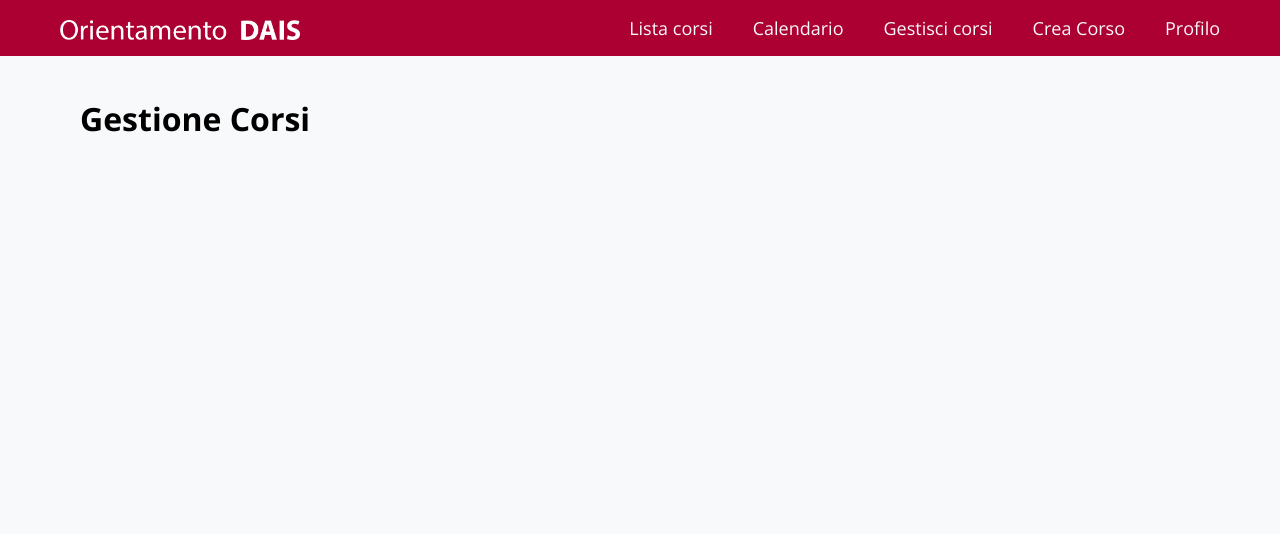
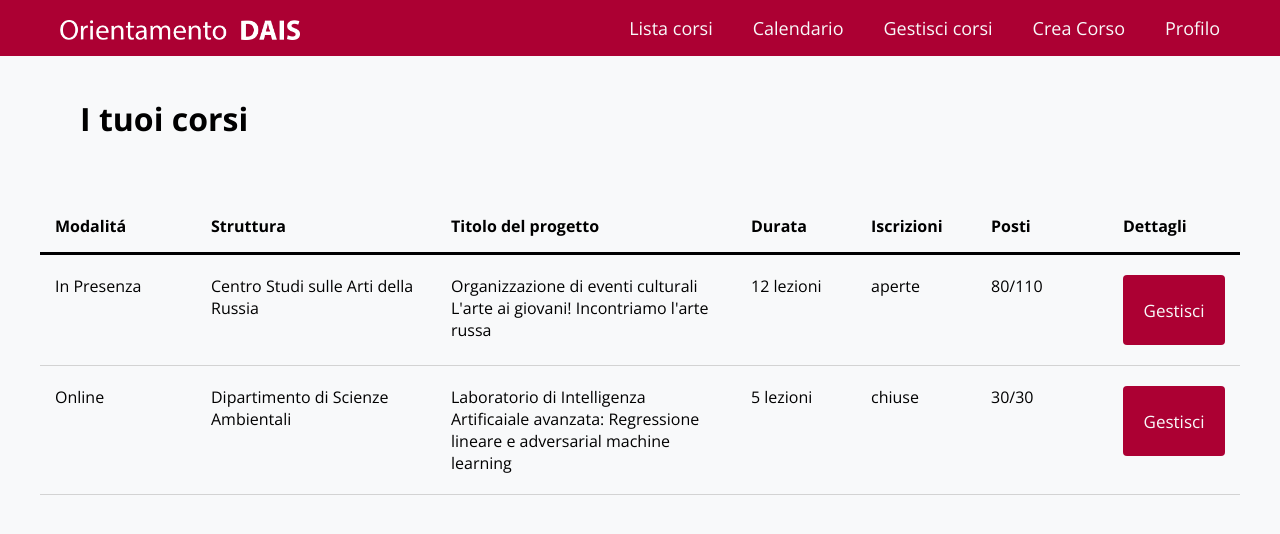
Before and after one commit to Zanotto-Enrico/OrientamentoDAIS, a Flask app: page /gestisciCorsi in a window 1280 px wide. Shown: the top 534 px of the page. Run offline with Flask 2, Linux system fonts and the light colour scheme; the visitor is signed in with stand-in values (Sample User, id 1); parts of the project's set-up code (start-up, migrations or seed data) failed here and were passed over.

Commit message:
aggiunta grafica gestione corsi e profilo

```diff
--- a/app.py
+++ b/app.py
@@ -1,6 +1,7 @@
+from distutils.log import info
 import logging
 from logging.handlers import RotatingFileHandler
-from pickle import FALSE
+from pickle import FALSE, TRUE
 from flask import Flask, request, render_template, redirect, url_for, session
 import jyserver.Flask as jsf
 
@@ -95,16 +96,18 @@ def listaCorsi ():
 	else:
 		return redirect(url_for("login"))
 
-#Carica la pagina con la lista dei corsi disponibili
+#Carica la pagina per la creazione di un nuovo corso (solo per prof)
 @app.route ('/creaCorso', methods=['GET'])
 def creaCorso ():
 	if "user" in session and session["isProfessor"] == True:
-		return Calendario.render(render_template("creaCorso.html"))
+		pagina = Calendario
+		pagina.reset()
+		return pagina.render(render_template("creaCorso.html"))
 	else:
 		return redirect(url_for("login"))
 
-#Carica la pagina con la lista dei corsi disponibili
-@app.route ('/gestisciCorsi', methods=['GET'])
+#Carica la pagina di gestione corsi (solo per prof)
+@app.route ('/gestisciCorsi', methods=['GET','POST'])
 def gestisciCorsi ():
 	if "user" in session and session["isProfessor"] == True:
 		return render_template("gestisciCorsi.html")
@@ -112,12 +115,12 @@ def gestisciCorsi ():
 		return redirect(url_for("login"))
 
 #Effettua il logout dalla sessione
-@app.route ('/logout', methods=['GET'])
+@app.route ('/logout', methods=['GET','POST'])
 def logout():
 	session.pop("user", None)
 	return redirect(url_for("login"))
 
-#Carica la pagina con la pagina con il calendario
+#Carica la pagina con la pagina con il calendario delle lezioni
 @app.route ('/calendario', methods=['GET'])
 def calendario ():
 	if "user" in session:
@@ -125,7 +128,7 @@ def calendario ():
 	else:
 		return redirect(url_for("login"))
 
-#Carica la pagina di benvenuto
+#Carica la pagina di informazioni riguardanti il corso selezionato
 @app.route ('/infoCorso', methods=['POST'])
 def infoCorso ():
 	if "user" in session:
@@ -158,7 +161,9 @@ def infoCorso ():
 					"modalita": "In Presenza",
 					"durata": "7 lezioni",
 					"iscrizioni": "aperte",
-					"posti": "80/110",
+					"postimin": "10",
+					"postimax": "110",
+					"iscritti": "80",
 					"prof": "Edsger Dijkstra",
 					"descrizione": "Lorem ipsum dolor sit amet, consectetur adipiscing elit, sed do eiusmod tempor incididunt ut labore et dolore magna aliqua. Ut enim ad minim veniam, quis nostrud exercitation ullamco laboris nisi ut aliquip ex ea commodo consequat. Duis aute irure dolor in reprehenderit in voluptate velit esse cillum dolore eu fugiat nulla pariatur. ",
 					"inizio": "15/05/2022"}
@@ -168,3 +173,103 @@ def infoCorso ():
 			return render_template("listaCorsi.html", isProfessor=session["isProfessor"])
 	else:
 		return redirect(url_for("login"))
+
+#Carica la pagina di gestione di un preciso corso
+@app.route ('/gestisciCorso', methods=['POST'])
+def gestisciCorso ():
+	if "user" in session:
+		if request.form.get("idCorso") != None : session["idCorso"] = request.form.get("idCorso")
+
+		if session["idCorso"] != None:											# DIZIONARIO DA RIEMPIRE CON LE INFO DEL CORSO
+			diz = { "id":12,
+					"nome": "Organizzazione di eventi culturali L'arte ai giovani! Incontriamo l'arte russa",
+					"struttura": "Centro Studi sulle Arti della Russia",
+					"posti": "",
+					"modalita": "In Presenza",
+					"durata": "7 lezioni",
+					"iscrizioni": "aperte",
+					"postimin": "10",
+					"postimax": "110",
+					"iscritti": "80",
+					"prof": "Edsger Dijkstra",
+					"descrizione": "Lorem ipsum dolor sit amet, consectetur adipiscing elit, sed do eiusmod tempor incididunt ut labore et dolore magna aliqua. Ut enim ad minim veniam, quis nostrud exercitation ullamco laboris nisi ut aliquip ex ea commodo consequat. Duis aute irure dolor in reprehenderit in voluptate velit esse cillum dolore eu fugiat nulla pariatur. ",
+					"inizio": "15/05/2022"}
+
+			return render_template("gestisciCorso.html", info=diz, isProfessor=session["isProfessor"])
+		else:
+			return render_template("gestisciCorsi.html", isProfessor=session["isProfessor"])
+	else:
+		return redirect(url_for("login"))
+
+
+#Elimina il corso e reinderizza sulla pagina di gestione corsi
+@app.route ('/eliminaCorso', methods=['POST'])
+def eliminaCorso ():
+	if "user" in session and session["idCorso"] != None:
+
+		if True:											# NELL'I VA VERIFICATO SE L'UTENTE È IL PROF PROPRIETARIO DEL CORSO
+			tmp = 0 # CHIAMARE LA FUNZIONE PER CANCELLARE IL CORSO
+
+		return redirect(url_for("gestisciCorsi"))
+
+	else:
+		return redirect(url_for("login"))
+
+#Carica la pagina di gestione di un preciso corso
+@app.route ('/modCorso', methods=['POST'])
+def modificaCorso ():
+	if "user" in session:
+
+		if session["idCorso"] != None:											# DIZIONARIO DA RIEMPIRE CON LE INFO DEL CORSO
+			diz = { "id":12,
+					"nome": "Organizzazione di eventi culturali L'arte ai giovani! Incontriamo l'arte russa",
+					"struttura": "Centro Studi sulle Arti della Russia",
+					"posti": "",
+					"modalita": "In Presenza",
+					"durata": "7 lezioni",
+					"iscrizioni": "aperte",
+					"postimin": "10",
+					"postimax": "110",
+					"iscritti": "80",
+					"prof": "Edsger Dijkstra",
+					"descrizione": "Lorem ipsum dolor sit amet, consectetur adipiscing elit, sed do eiusmod tempor incididunt ut labore et dolore magna aliqua. Ut enim ad minim veniam, quis nostrud exercitation ullamco laboris nisi ut aliquip ex ea commodo consequat. Duis aute irure dolor in reprehenderit in voluptate velit esse cillum dolore eu fugiat nulla pariatur. ",
+					"inizio": "15/05/2022"}
+
+			return render_template("modCorso.html", info=diz, isProfessor=session["isProfessor"])
+		else:
+			return redirect(url_for("gestisciCorsi"))
+	else:
+		return redirect(url_for("login"))
+
+#Carica la pagina con la lista degli iscritti al corso
+@app.route ('/listaIscritti', methods=['GET','POST'])
+def listaIscritti ():
+	if "user" in session:
+		if session["idCorso"] != None:
+			lista =[    ["Cre_98","Crescenzo","Giustino","giustino@gmail.com","10"],
+						["antonina_sev","Antonina", "Severina","antonina@hotmail.com","0"],
+						["greg_nal","Naldo", "Gregorio","greg@gmail.com","5"],
+						["MariSab0077","Mariano","Sabino","marix@stud.unive.it","9"],
+						["arianna_888","Enrichetta","Arianna", "ari@gmail.com","11"]]
+
+			return render_template("iscritti.html", isProfessor=session["isProfessor"], lista=lista)
+	else:
+		return redirect(url_for("login"))
+
+#Carica la pagina con le info del profilo
+@app.route ('/profilo', methods=['GET','POST'])
+def profilo ():
+	if "user" in session:
+
+		diz = { "id":12,
+				"username": "OttoZan",
+				"nome": "Carlo",
+				"cognome": "Rossi",
+				"email": "carlo.rossi@gmail.com",
+				"nascita": "30/02/1990",
+				"account": "studente",
+				"corsi": "10"}
+
+		return render_template("profilo.html", isProfessor=session["isProfessor"], info=diz)
+	else:
+		return redirect(url_for("login"))
--- a/static/styles/GraficaSito.css
+++ b/static/styles/GraficaSito.css
@@ -555,3 +555,58 @@ td {
 
     background-color:#ac0033;
 }
+
+.btnModCorso{
+    height: 70px;
+    width: 100%;
+    background-color: #ac0033;
+    border: none;
+    border-radius: 4px;
+    background-color: #ac0033;
+    color: #f8f9fa;
+    font-family: OpenSans-Regular;
+    font-size: 17px;
+}
+.btnModCorso:hover {
+    background-color:#7a0025;
+}
+
+.btnModCorso:active {
+
+    background-color:#ac0033;
+}
+
+.divGestione{
+    display:flex;
+    flex-direction: row;
+}
+
+.btnsGestione{
+    height: 60px;
+    width: 150px;
+    border-radius: 5px;
+    background-color: #ac0033;
+    border: none;
+    color: #f8f9fa;
+    margin-top: 40px;
+    font-family: OpenSans-Regular;
+    font-size: 18px;
+    margin-left: 10px;
+}
+.btnsGestione:hover {
+    background-color:#7a0025;
+}
+
+.btnsGestione:active {
+
+    background-color:#ac0033;
+}
+
+.divider_profilo {
+    float: left;
+    background-color: #ac0033;
+    width: 2px;
+    height: 400px;
+    margin-right: 6%;
+    margin-top: 35px;
+}
--- a/templates/gestisciCorsi.html
+++ b/templates/gestisciCorsi.html
@@ -6,7 +6,60 @@
 
 
 {% block contenuto %}
-    <h1> Gestione Corsi</h1>
-
-
+<h1> I tuoi corsi</h1>
+<div class="divListaCorsi">
+    <table class="elencoCorsi">
+        <colgroup>
+            <col style="width: 13%">
+            <col style="width: 20%">
+            <col style="width: 25%">
+            <col style="width: 10%">
+            <col style="width: 10%">
+            <col style="width: 11%">
+            <col style="width: 11%">
+        </colgroup>
+        <thead>
+            <tr>
+                <th> Modalit&aacute; </th>
+                <th> Struttura </th>
+                <th> Titolo del progetto </th>
+                <th> Durata </th>
+                <th> Iscrizioni </th>
+                <th> Posti </th>
+                <th> Dettagli </th>
+            </tr>
+        </thead>
+        <tbody>
+            <tr>
+                <td> In Presenza </td>
+                <td> Centro Studi sulle Arti della Russia </td>
+                <td> Organizzazione di eventi culturali
+                     L'arte ai giovani! Incontriamo l'arte russa </td>
+                <td> 12 lezioni </td>
+                <td> aperte </td>
+                <td> 80/110 </td>
+                <td>
+                    <form method='POST' action='gestisciCorso'>
+                    <button class="btnModCorso" name="idCorso" value=0>Gestisci</button>
+                    </form>
+                </td>
+            </tr>
+            <tr>
+                <td> Online </td>
+                <td> Dipartimento di Scienze Ambientali </td>
+                <td> Laboratorio di Intelligenza Artificaiale
+                     avanzata: Regressione lineare e adversarial machine
+                     learning </td>
+                <td> 5 lezioni </td>
+                <td> chiuse </td>
+                <td> 30/30 </td>
+                <td>
+                    <form method='POST' action='gestisciCorso'>
+                        <button class="btnModCorso" name="idCorso" value=0>Gestisci</button>
+                    </form>
+                </td>
+            </tr>
+        </tbody>
+    </table>
+</div>
 {% endblock %}
--- a/templates/infoCorso.html
+++ b/templates/infoCorso.html
@@ -15,7 +15,7 @@
             <h4>Nome: </h4>{{info["nome"]}}<br>
             <h4>Struttura: </h4> {{info["struttura"]}}<br>
             <h4>Modalit&aacute; </h4>{{info["modalita"]}}<br>
-            <h4>Posti: </h4>{{info["posti"]}}<br>
+            <h4>Posti: </h4>{{info["iscritti"]}}/{{info["postimax"]}}<br>
             <h4>Durata: </h4>{{info["durata"]}}<br>
             <h4>Iscrizioni: </h4>{{info["iscrizioni"]}}<br>
         </div>
```
Also changed, not shown: templates/gestisciCorso.html (added, +45 -0 lines), templates/iscritti.html (added, +41 -0 lines), templates/modCorso.html (added, +42 -0 lines), templates/profilo.html (added, +30 -0 lines).
